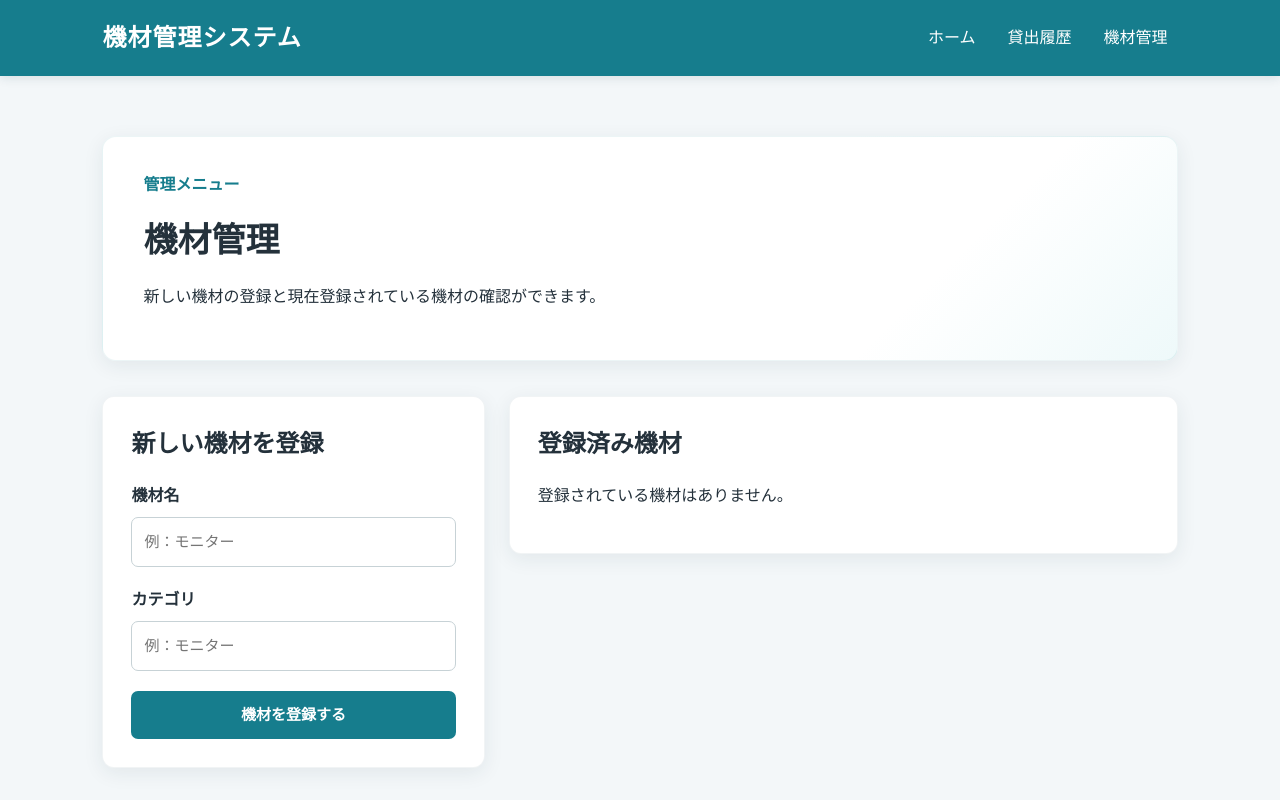
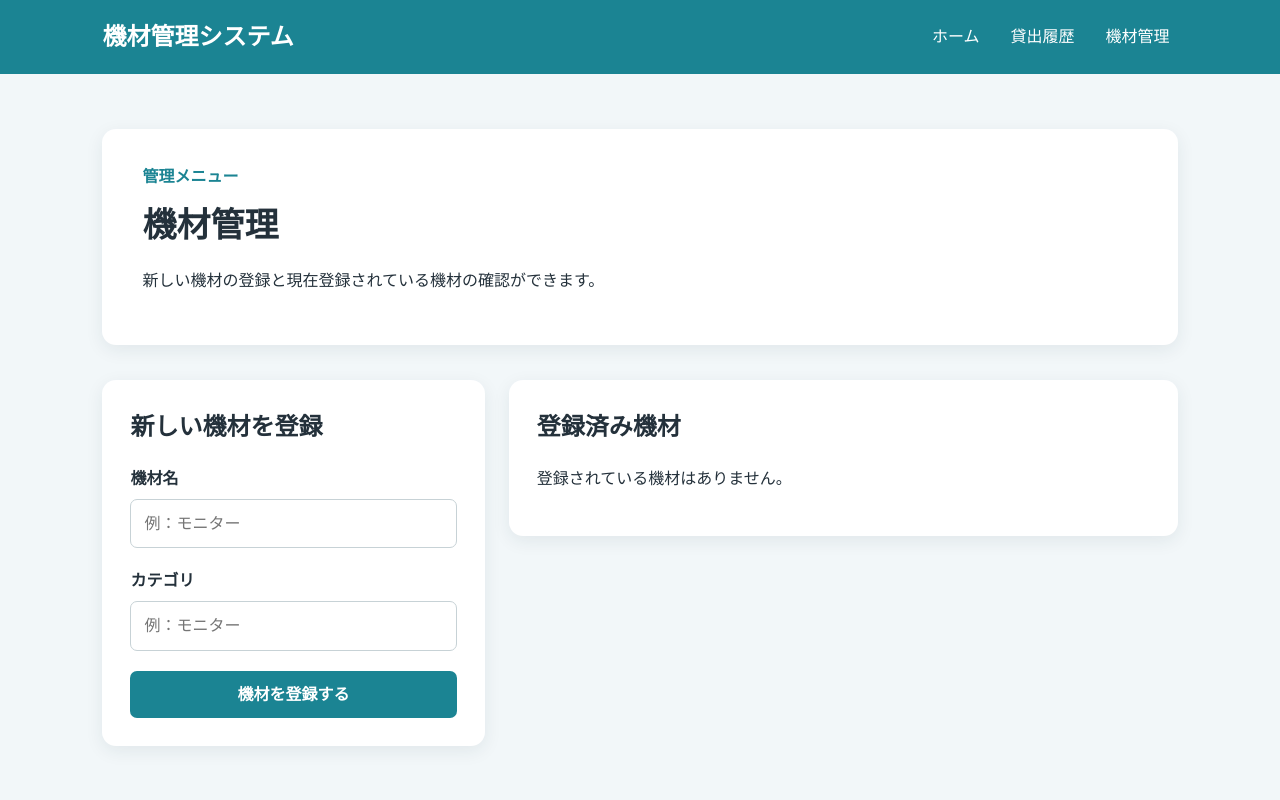
Before and after one commit to KPU-20124030/kizaikannri, a Flask app: page /admin in a window 1280 px wide. Run offline with Flask 3, Linux system fonts and the light colour scheme; data that the repository does not hold is empty.

Commit message:
Update style.css

```diff
--- a/static/style.css
+++ b/static/style.css
@@ -1,32 +1,25 @@
 :root {
-    --primary: #167d8d;
-    --primary-dark: #106876;
-    --background: #f3f7f9;
-    --surface: #ffffff;
+    --main: #1b8493;
+    --main-dark: #146b77;
+    --bg: #f2f7f9;
     --text: #24313b;
-    --sub-text: #667780;
-    --border: #c7d2d6;
-    --success: #16834b;
-    --danger: #d04b4b;
-    --return: #d27432;
-    --shadow: 0 5px 20px rgba(25, 55, 65, 0.08);
+    --gray: #687b83;
+    --green: #16834b;
+    --red: #d64b50;
+    --orange: #cf7433;
 }
 
 * {
     box-sizing: border-box;
 }
 
-html {
-    scroll-behavior: smooth;
-}
-
 body {
     min-height: 100vh;
     margin: 0;
+    color: var(--text);
+    background: var(--bg);
     font-family: "Yu Gothic", "Meiryo", sans-serif;
     line-height: 1.6;
-    color: var(--text);
-    background-color: var(--background);
 }
 
 button,
@@ -34,102 +27,106 @@ input {
     font: inherit;
 }
 
+/* ヘッダー */
 .header {
     position: sticky;
     top: 0;
-    z-index: 100;
+    z-index: 10;
     display: flex;
+    align-items: center;
     justify-content: space-between;
-    align-items: center;
     padding: 18px 8%;
     color: white;
-    background-color: var(--primary);
-    box-shadow: 0 2px 10px rgba(20, 60, 70, 0.12);
+    background: var(--main);
 }
 
 .logo {
     font-size: 24px;
     font-weight: bold;
-    letter-spacing: 1px;
 }
 
 .nav-links {
     display: flex;
-    gap: 12px;
+    gap: 15px;
 }
 
 .nav-links a {
-    padding: 7px 10px;
-    border-radius: 6px;
+    padding: 6px 8px;
     color: white;
     text-decoration: none;
-    transition: background-color 0.2s;
+    border-radius: 5px;
 }
 
 .nav-links a:hover {
-    background-color: rgba(255, 255, 255, 0.16);
+    background: rgba(255, 255, 255, 0.15);
 }
 
+/* 共通レイアウト */
 .container {
     width: 84%;
     max-width: 1200px;
-    margin: 60px auto;
+    margin: 55px auto;
+}
+
+.hero,
+.page-header,
+.equipment-card,
+.admin-panel,
+.table-wrapper {
+    background: white;
+    border-radius: 14px;
+    box-shadow: 0 5px 18px rgba(25, 55, 65, 0.08);
 }
 
 .hero {
-    padding: 60px;
-    border: 1px solid rgba(22, 125, 141, 0.08);
-    border-radius: 16px;
-    background:
-        linear-gradient(
-            135deg,
-            #ffffff 0%,
-            #ffffff 70%,
-            #eef9fa 100%
-        );
-    box-shadow: var(--shadow);
+    padding: 55px;
+}
+
+.page-header {
+    padding: 35px 40px;
+}
+
+.hero h1,
+.page-header h1 {
+    margin: 8px 0 15px;
+}
+
+.hero h1 {
+    font-size: 38px;
+}
+
+.page-header h1 {
+    font-size: 34px;
 }
 
 .sub-title {
-    margin-top: 0;
-    color: var(--primary);
+    margin: 0;
+    color: var(--main);
     font-weight: bold;
 }
 
-.hero h1 {
-    margin: 10px 0 20px;
-    font-size: 38px;
-    line-height: 1.4;
-}
-
-.message-list {
-    margin-bottom: 20px;
-}
-
+/* メッセージ */
 .message {
-    margin: 0 0 10px;
-    padding: 14px 18px;
+    padding: 13px 17px;
     border-radius: 8px;
     font-weight: bold;
 }
 
 .message.success {
     color: #12653c;
-    background-color: #dff5e8;
+    background: #dff5e8;
 }
 
 .message.error {
-    color: #9b2929;
-    background-color: #fde2e2;
+    color: #982828;
+    background: #fde2e2;
 }
 
-.equipment-section {
-    margin-top: 40px;
-}
-
-.equipment-section h2 {
-    margin-bottom: 20px;
-    font-size: 28px;
+/* 検索 */
+.equipment-section,
+.history-section,
+.admin-layout {
+    margin-top: 35px;
 }
 
 .search-form {
@@ -140,62 +137,74 @@ input {
 
 .search-input {
     flex: 1;
-    min-width: 0;
-    padding: 12px 14px;
-    border: 1px solid var(--border);
-    border-radius: 7px;
-    background-color: white;
-    font-size: 16px;
-    transition:
-        border-color 0.2s,
-        box-shadow 0.2s;
 }
 
-.search-input:focus,
-.borrower-input:focus,
-.admin-input:focus {
-    border-color: var(--primary);
-    outline: none;
-    box-shadow: 0 0 0 3px rgba(22, 125, 141, 0.12);
+input {
+    min-width: 0;
+    padding: 11px 13px;
+    border: 1px solid #c7d2d6;
+    border-radius: 7px;
+    background: white;
+}
+
+input:focus {
+    border-color: var(--main);
+    outline: 2px solid rgba(27, 132, 147, 0.15);
+}
+
+/* ボタン */
+button,
+.clear-button {
+    padding: 11px 20px;
+    border: 0;
+    border-radius: 7px;
+    color: white;
+    font-weight: bold;
+    text-align: center;
+    text-decoration: none;
+    cursor: pointer;
 }
 
 .search-button,
-.clear-button {
-    display: flex;
-    align-items: center;
-    justify-content: center;
-    padding: 12px 24px;
-    border: none;
-    border-radius: 7px;
-    color: white;
-    background-color: var(--primary);
-    font-size: 15px;
-    font-weight: bold;
-    text-decoration: none;
-    cursor: pointer;
-    transition:
-        background-color 0.2s,
-        transform 0.2s;
+.borrow-button,
+.register-button {
+    background: var(--main);
 }
 
-.search-button:hover {
-    background-color: var(--primary-dark);
-    transform: translateY(-1px);
+.search-button:hover,
+.borrow-button:hover,
+.register-button:hover {
+    background: var(--main-dark);
 }
 
 .clear-button {
-    background-color: #6c7b81;
+    background: #687b83;
 }
 
-.clear-button:hover {
-    background-color: #56656b;
-    transform: translateY(-1px);
+.return-button {
+    background: var(--orange);
 }
 
+.delete-button,
+.inventory-table button {
+    background: var(--red);
+}
+
+.borrow-button,
+.return-button,
+.register-button {
+    width: 100%;
+}
+
+.borrow-button,
+.return-button {
+    margin-top: 10px;
+}
+
+/* 機材カード */
 .equipment-grid {
     display: grid;
-    grid-template-columns:
-        repeat(auto-fit, minmax(240px, 1fr));
+    grid-template-columns: repeat(auto-fit, minmax(240px, 1fr));
     gap: 20px;
 }
 
@@ -237,246 +233,124 @@ input {
 }
 
 .available {
-    color: var(--success);
+    color: var(--green);
 }
 
 .unavailable {
-    color: var(--danger);
+    color: var(--red);
 }
 
-.borrower-input {
+.borrower-input,
+.admin-input {
     width: 100%;
-    padding: 11px;
-    border: 1px solid var(--border);
-    border-radius: 7px;
-    background-color: white;
-    font-size: 15px;
-    transition:
-        border-color 0.2s,
-        box-shadow 0.2s;
-}
-
-.borrow-button,
-.return-button {
-    width: 100%;
-    margin-top: 10px;
-    padding: 11px;
-    border: none;
-    border-radius: 7px;
-    color: white;
-    font-weight: bold;
-    cursor: pointer;
-    transition:
-        background-color 0.2s,
-        transform 0.2s;
-}
-
-.borrow-button {
-    background-color: var(--primary);
-}
-
-.borrow-button:hover {
-    background-color: var(--primary-dark);
-    transform: translateY(-1px);
-}
-
-.return-button {
-    background-color: var(--return);
-}
-
-.return-button:hover {
-    background-color: #b96125;
-    transform: translateY(-1px);
 }
 
 .no-results,
 .empty-history {
     padding: 30px;
+    text-align: center;
+    background: white;
     border-radius: 10px;
-    text-align: center;
-    background-color: white;
-    box-shadow: var(--shadow);
 }
 
-.page-header {
-    padding: 35px 40px;
-    border: 1px solid rgba(22, 125, 141, 0.08);
-    border-radius: 14px;
-    background:
-        linear-gradient(
-            135deg,
-            #ffffff 0%,
-            #ffffff 75%,
-            #eef9fa 100%
-        );
-    box-shadow: var(--shadow);
+/* 表 */
+.table-wrapper {
+    overflow-x: auto;
 }
 
-.page-header h1 {
-    margin: 8px 0 12px;
-    font-size: 34px;
-}
-
-.history-section {
-    margin-top: 35px;
-}
-
-.table-wrapper {
-    overflow-x: auto;
-    border-radius: 12px;
-    background-color: white;
-    box-shadow: var(--shadow);
-}
-
-.history-table,
-.inventory-table {
+table {
     width: 100%;
     border-collapse: collapse;
 }
 
-.history-table th,
-.history-table td,
-.inventory-table th,
-.inventory-table td {
-    padding: 16px;
-    border-bottom: 1px solid #e2e9ec;
+th,
+td {
+    padding: 15px;
+    border-bottom: 1px solid #e1e8eb;
     text-align: left;
 }
 
-.history-table th,
-.inventory-table th {
+th {
     color: white;
-    background-color: var(--primary);
+    background: var(--main);
 }
 
-.history-table tbody tr,
-.inventory-table tbody tr {
-    transition: background-color 0.2s;
+tbody tr:hover {
+    background: #f4fafb;
 }
 
-.history-table tbody tr:hover,
-.inventory-table tbody tr:hover {
-    background-color: #f4fafb;
+small {
+    color: var(--gray);
 }
 
-.history-table small {
-    color: #718087;
-}
-
-.history-status,
-.equipment-badge {
+.equipment-badge,
+.history-status {
     display: inline-block;
-    padding: 6px 10px;
+    padding: 5px 10px;
     border-radius: 20px;
     font-size: 13px;
     font-weight: bold;
     white-space: nowrap;
 }
 
-.history-status.loaning,
-.unavailable-badge {
-    color: #a34226;
-    background-color: #ffe4d5;
+.available-badge,
+.history-status.returned {
+    color: #12653c;
+    background: #dff5e8;
 }
 
-.history-status.returned,
-.available-badge {
-    color: #12653c;
-    background-color: #dff5e8;
+.unavailable-badge,
+.history-status.loaning {
+    color: #a34226;
+    background: #ffe4d5;
 }
 
+.inventory-table form {
+    margin: 0;
+}
+
+/* 管理画面 */
 .admin-layout {
     display: grid;
-    grid-template-columns:
-        minmax(280px, 0.8fr)
-        minmax(500px, 1.4fr);
+    grid-template-columns: 0.8fr 1.4fr;
     gap: 24px;
-    margin-top: 35px;
     align-items: start;
 }
 
 .admin-panel {
     padding: 28px;
-    border: 1px solid rgba(30, 75, 85, 0.06);
-    border-radius: 12px;
-    background-color: white;
-    box-shadow: var(--shadow);
 }
 
 .admin-panel h2 {
     margin-top: 0;
 }
 
-.admin-form {
+.admin-form,
+.form-group {
     display: flex;
     flex-direction: column;
+}
+
+.admin-form {
     gap: 20px;
 }
 
 .form-group {
-    display: flex;
-    flex-direction: column;
-    gap: 8px;
+    gap: 7px;
 }
 
 .form-group label {
     font-weight: bold;
 }
 
-.admin-input {
-    width: 100%;
-    padding: 12px;
-    border: 1px solid var(--border);
-    border-radius: 7px;
-    background-color: white;
-    font-size: 15px;
-    transition:
-        border-color 0.2s,
-        box-shadow 0.2s;
-}
-
-.register-button {
-    padding: 12px;
-    border: none;
-    border-radius: 7px;
-    color: white;
-    background-color: var(--primary);
-    font-size: 15px;
-    font-weight: bold;
-    cursor: pointer;
-    transition:
-        background-color 0.2s,
-        transform 0.2s;
-}
-
-.register-button:hover {
-    background-color: var(--primary-dark);
-    transform: translateY(-1px);
-}
-
-button:focus-visible,
-a:focus-visible,
-input:focus-visible {
-    outline: 3px solid rgba(22, 125, 141, 0.28);
-    outline-offset: 2px;
-}
-
+/* スマートフォン対応 */
 @media (max-width: 900px) {
     .container {
         width: 90%;
-        margin: 40px auto;
     }
 
     .admin-layout {
         grid-template-columns: 1fr;
-    }
-
-    .hero {
-        padding: 45px;
-    }
-
-    .hero h1 {
-        font-size: 34px;
     }
 }
 
```
Also changed, not shown: other parts of static/style.css (+6 -51 lines).
